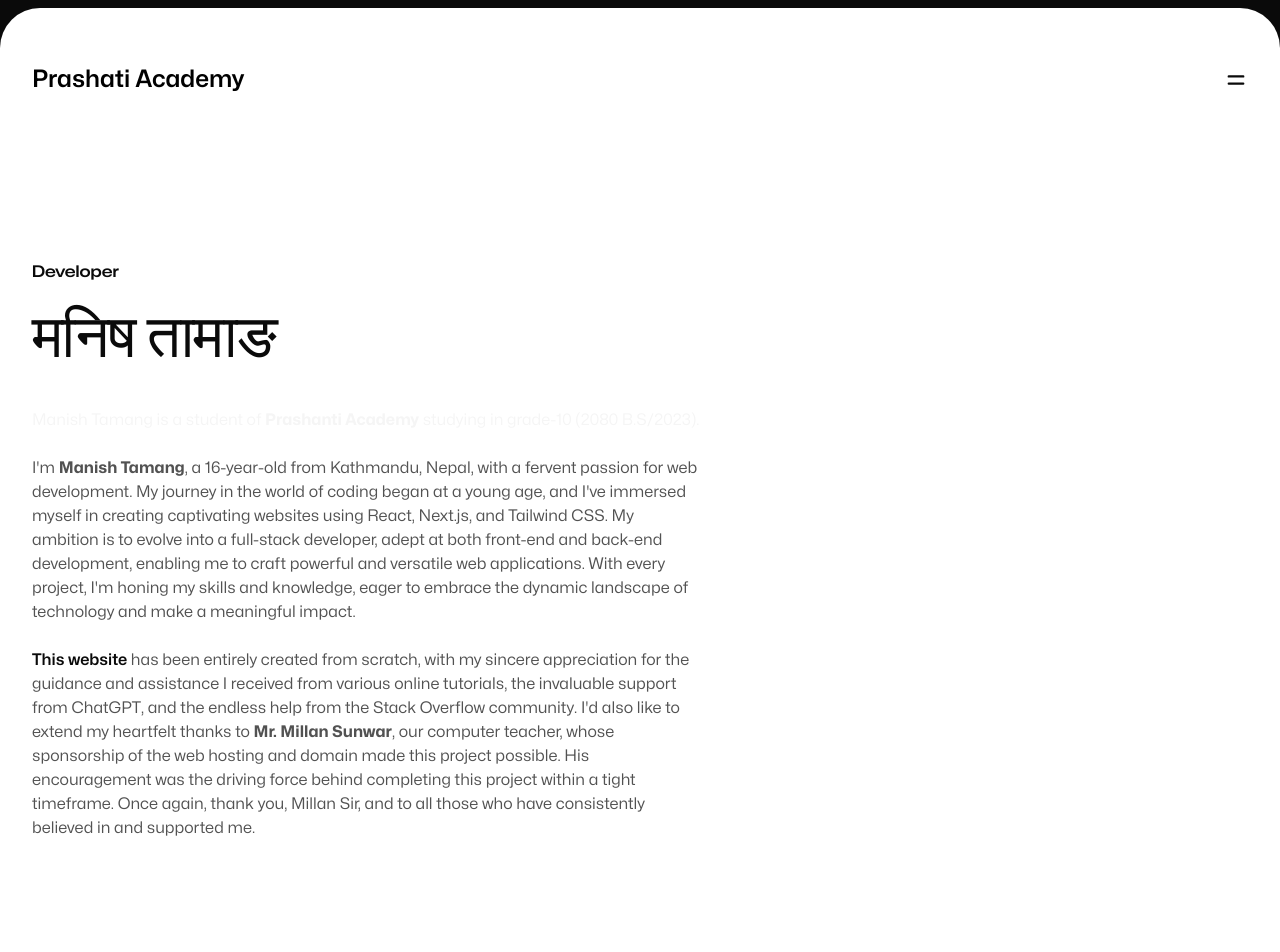
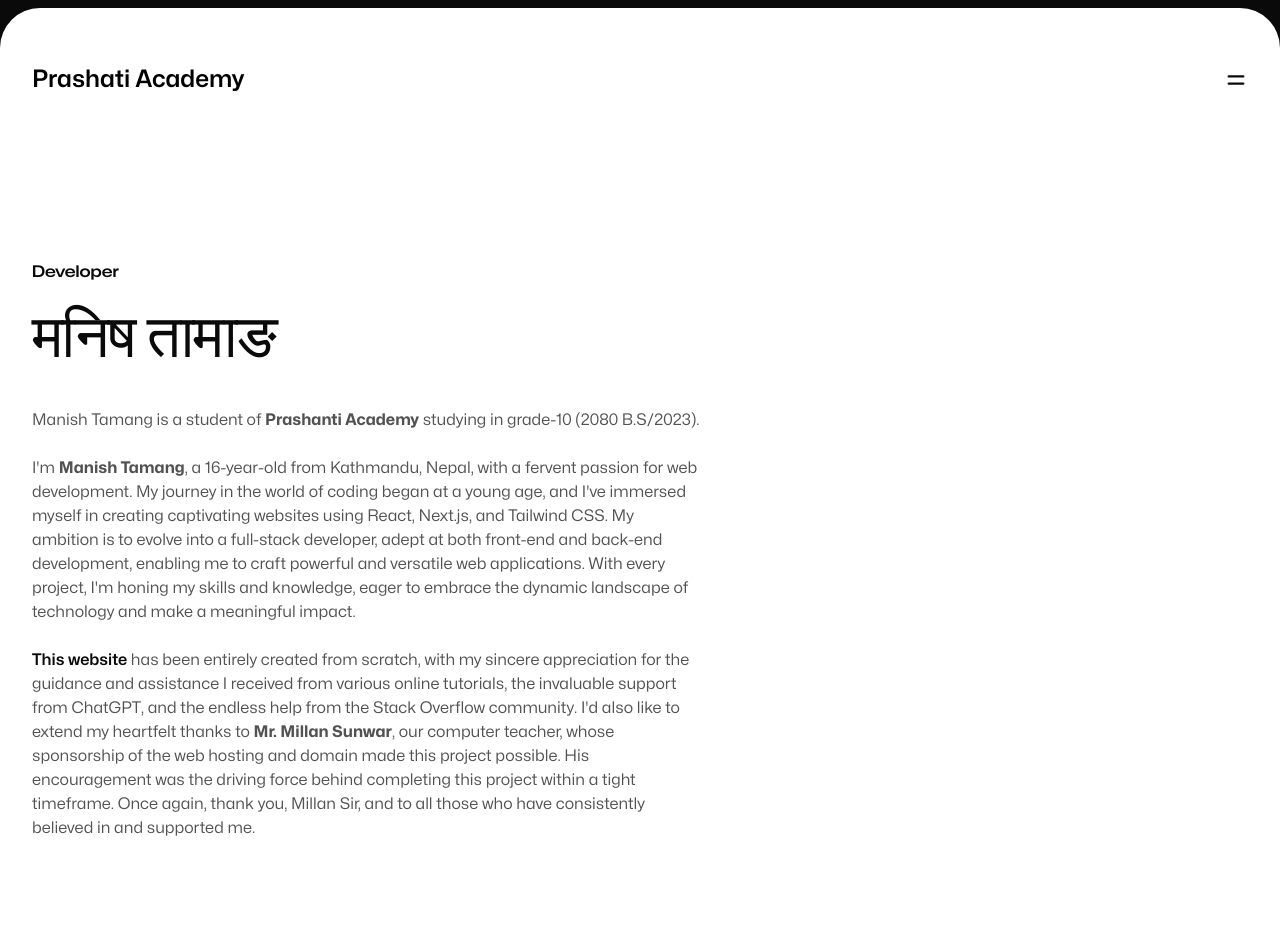
Before and after one commit to Manish-Tamang/prashantiacademy, a Next.js app: page /developer in a window 1280 px wide. Shown: the top 952 px of the page. Built offline with nearby package versions, Linux system fonts and the light colour scheme.

Commit message:
Update PageIntro.jsx

```diff
--- a/src/components/PageIntro.jsx
+++ b/src/components/PageIntro.jsx
@@ -25,7 +25,7 @@ const PageIntro = ({ eyebrow, title, children, centered = false }) => {
         </h1>
         <div
           className={clsx(
-            "mt-10 max-w-2xl space-y-6 text-base",
+            "mt-10 max-w-2xl space-y-6 text-base text-neutral-600 ",
             centered && "mx-auto"
           )}
         >
```
